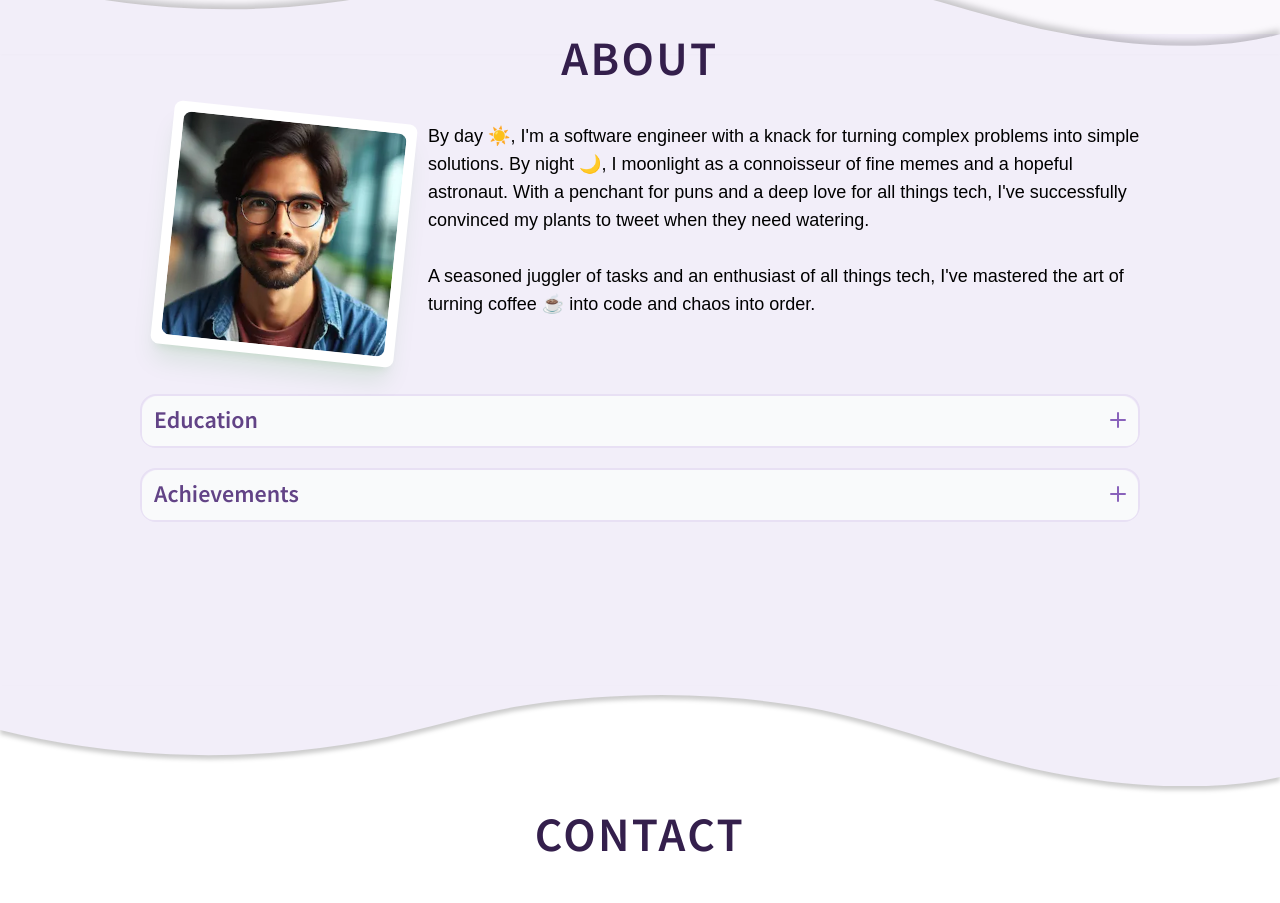
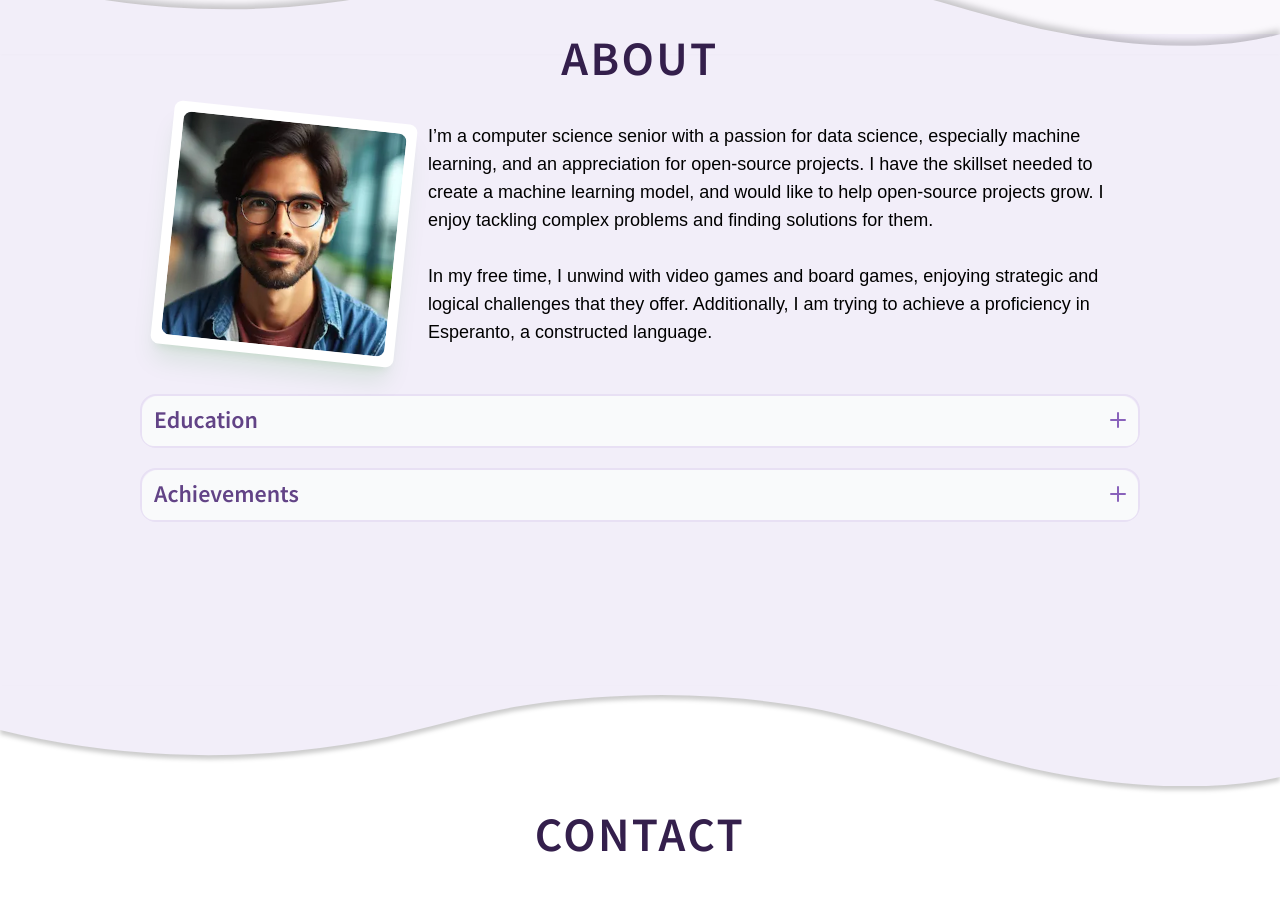
Before and after one commit to julian-ornelas/Portfolio-Site, a Vue app: page / in a window 1280 px wide. Shown: the part 2958-3861 px from the top of the page. Built offline with nearby package versions, Linux system fonts and the light colour scheme.

Commit message:
Updated about me to be a base for myself

```diff
--- a/src/i18n/en/en_about.ts
+++ b/src/i18n/en/en_about.ts
@@ -3,7 +3,7 @@ import type { About } from '@/types'
 const about: About = {
   title: 'About',
   summary:
-    "By day ☀️, I'm a software engineer with a knack for turning complex problems into simple solutions. By night 🌙, I moonlight as a connoisseur of fine memes and a hopeful astronaut. With a penchant for puns and a deep love for all things tech, I've successfully convinced my plants to tweet when they need watering. \n\n A seasoned juggler of tasks and an enthusiast of all things tech, I've mastered the art of turning coffee ☕ into code and chaos into order.",
+    "I’m a computer science senior with a passion for data science, especially machine learning, and an appreciation for open-source projects. I have the skillset needed to create a machine learning model, and would like to help open-source projects grow. I enjoy tackling complex problems and finding solutions for them.\n\nIn my free time, I unwind with video games and board games, enjoying strategic and logical challenges that they offer. Additionally, I am trying to achieve a proficiency in Esperanto, a constructed language.",
   education: {
     title: 'Education',
     list: [
```
